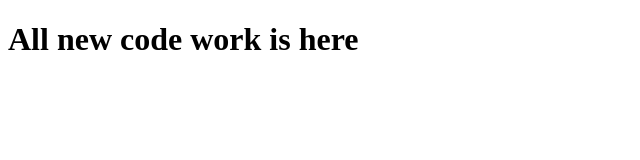
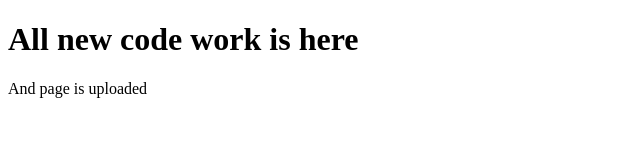
Before and after one commit to novelkhan/newcod, a plain HTML site: page index.html in a window 1280 px wide. Shown: the whole page, without its empty margins (0-640 px from the left). Drawn offline with Linux system fonts and the light colour scheme.

Commit message:
p tag is added

```diff
--- a/index.html
+++ b/index.html
@@ -8,5 +8,6 @@
 </head>
 <body>
     <h1>All new code work is here</h1>
+    <p>And page is uploaded</p>
 </body>
 </html>
```
